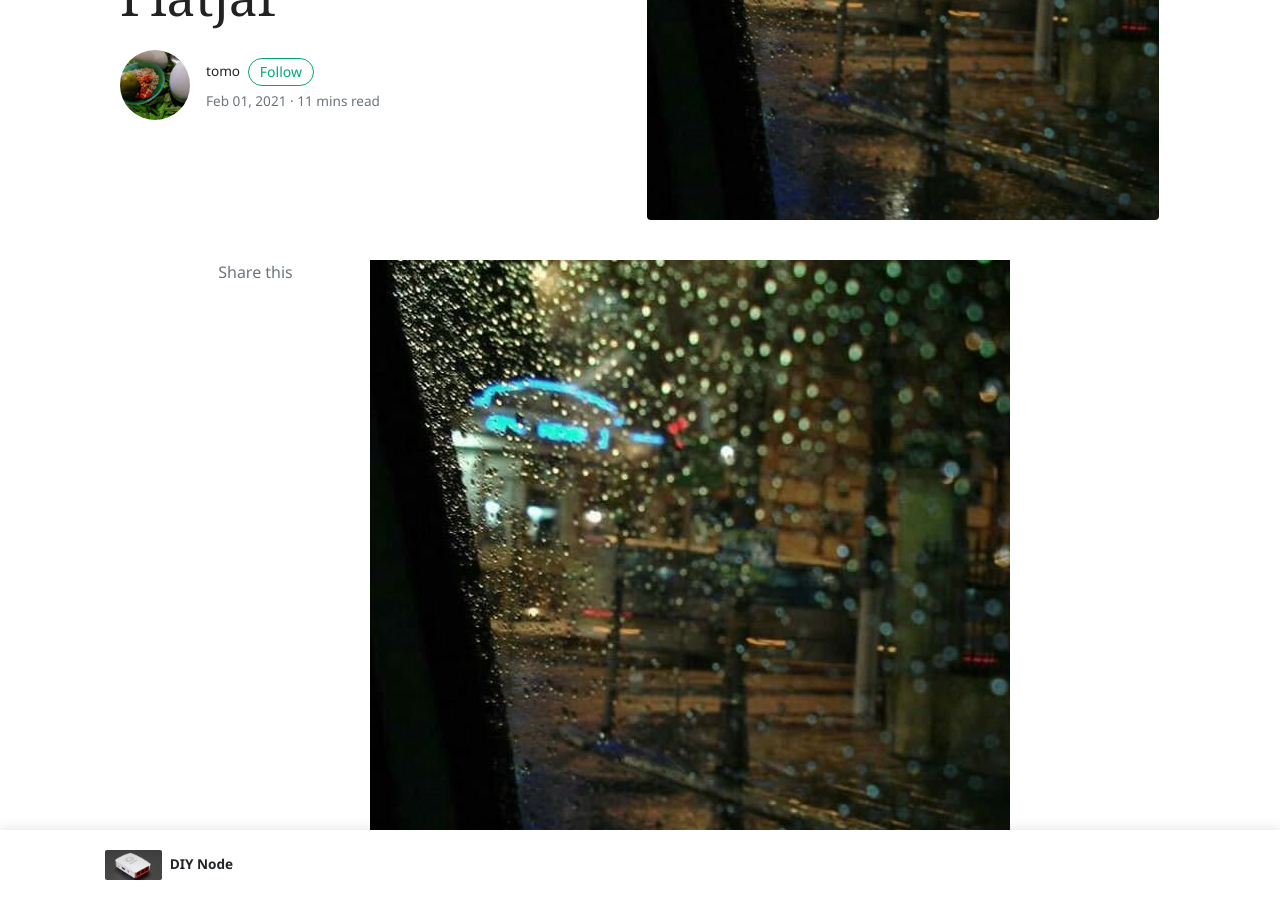
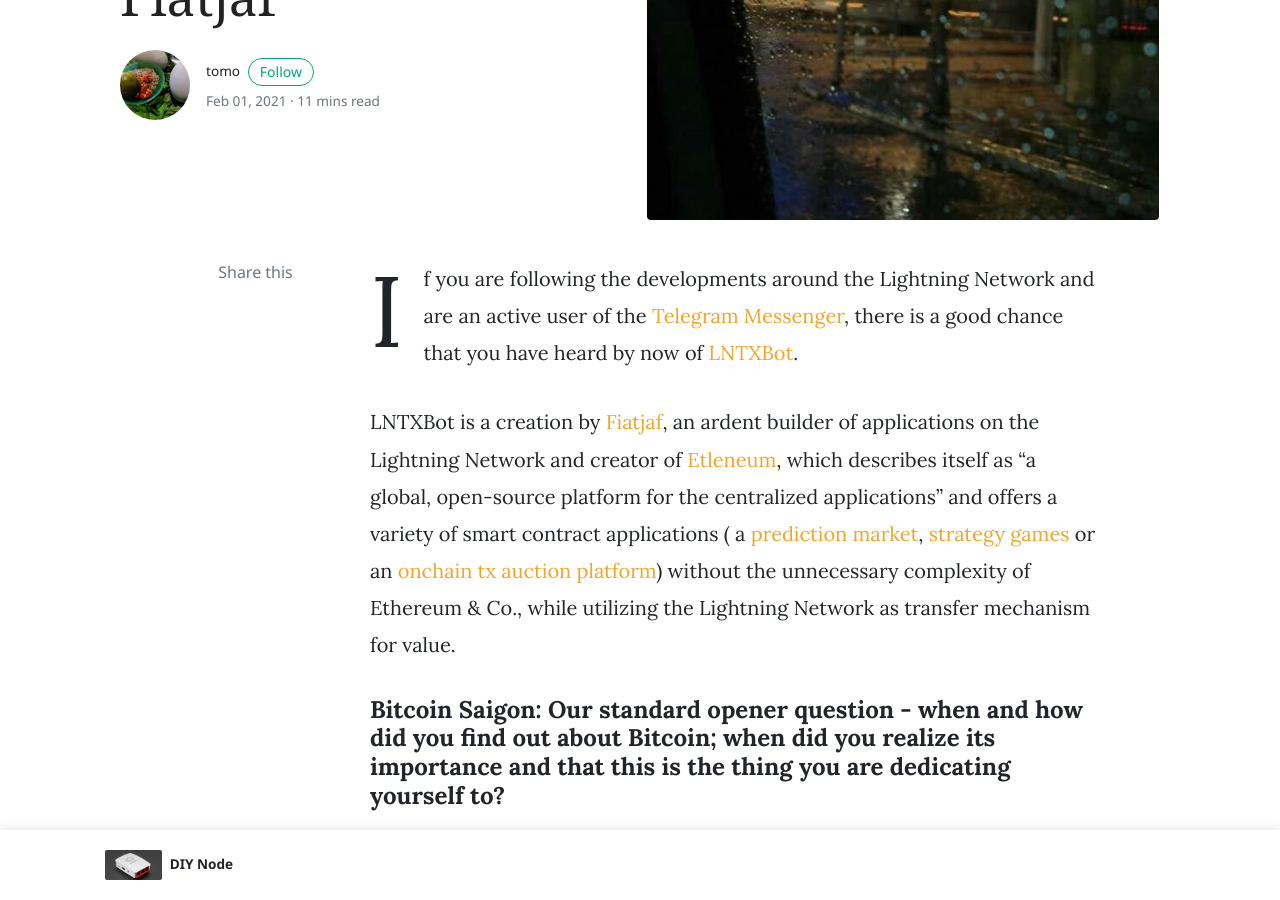
Before and after one commit to bitcoinsaigon/bitcoinsaigon.github.io, a Jekyll site: the page built from _posts/2021-02-01-interview-with-lntxbot-creator-fiatjaf.md, in a window 1280 px wide and 900 px high, scrolled down 392 px. Built offline with Jekyll 4.4.1, drawn with Linux system fonts in a browser that asks for light colours; nearby versions of some CDN libraries; comment, search, counter and statistics services are not loaded.

Commit message:
edit post

```diff
--- a/_posts/2021-02-01-interview-with-lntxbot-creator-fiatjaf.md
+++ b/_posts/2021-02-01-interview-with-lntxbot-creator-fiatjaf.md
@@ -5,8 +5,6 @@ categories: [ Community ]
 image: assets/images/interview_fiatjaf.jpg
 tags: [featured]
 ---
-
-![](/assets/images/interview_fiatjaf.jpg)
 
 If you are following the developments around the Lightning Network and are an active user of the [Telegram Messenger](https://bitcoinsaigon.org/public-telegram-announcement-channel/), there is a good chance that you have heard by now of [LNTXBot](https://bitcoinsaigon.org/lntxbot-lightning-wallet-telegram/).
 
```
